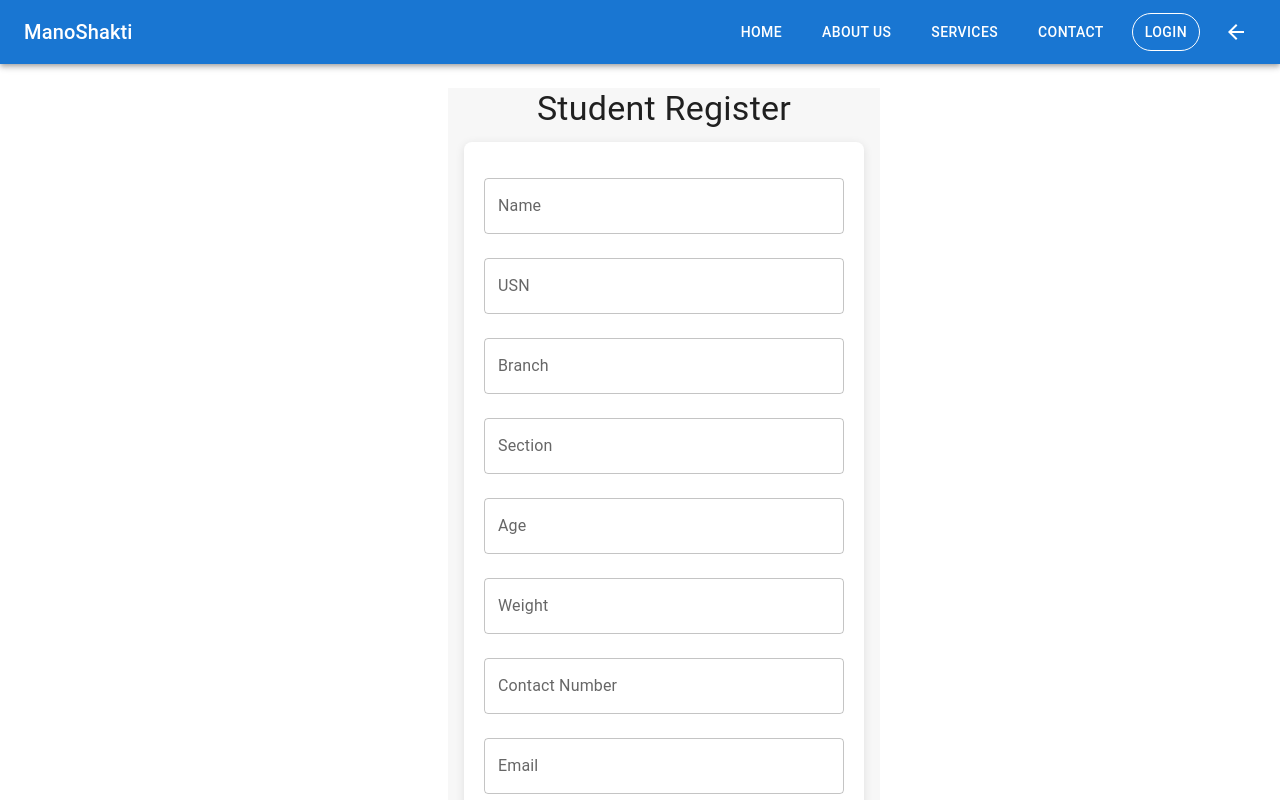
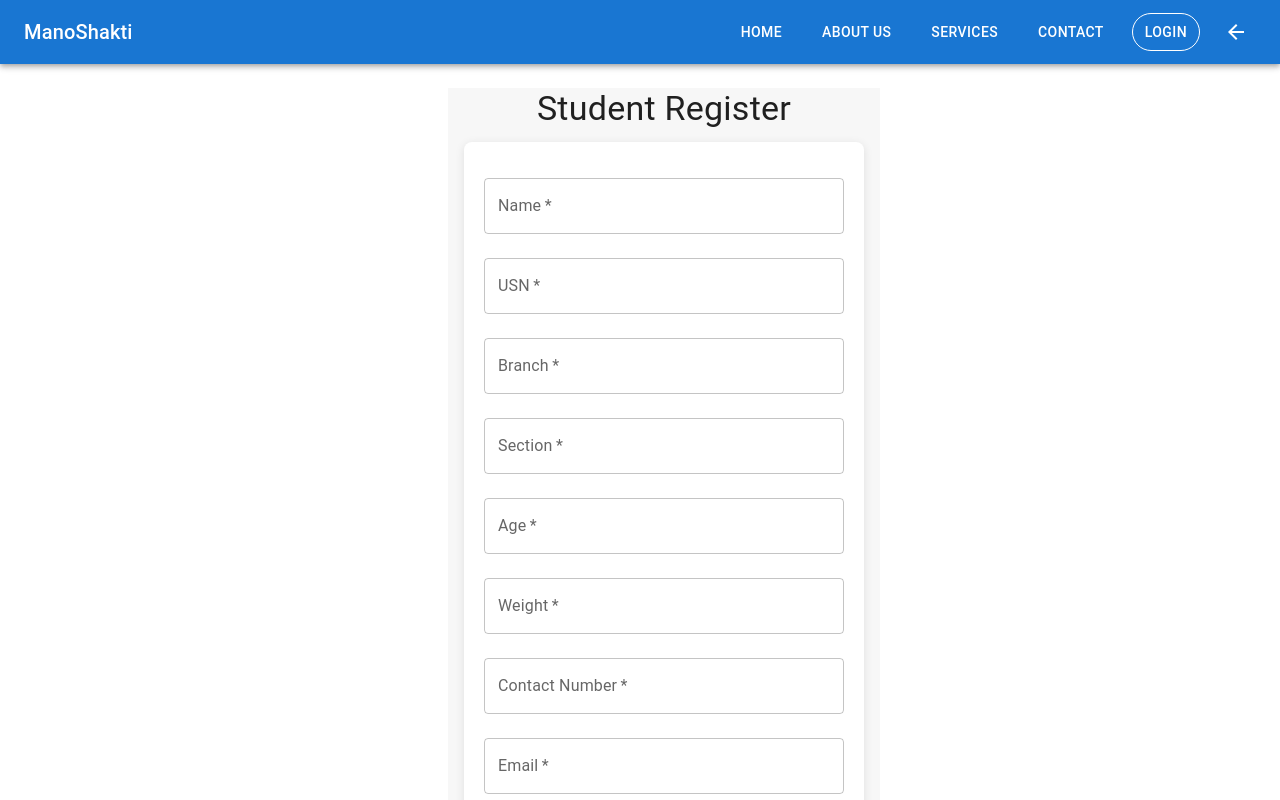
Before and after one commit to ShashankPrabhu21/project_ManoShakti, a React (Vite) app in the folder three-login-forms/: page /register/student in a window 1280 px wide. Built offline with nearby package versions, Linux system fonts and the light colour scheme.

Commit message:
login working

```diff
--- a/three-login-forms/src/components/Auth/StudentRegister.jsx
+++ b/three-login-forms/src/components/Auth/StudentRegister.jsx
@@ -2,7 +2,7 @@ import React, { useState } from 'react';
 import { Box, Button, TextField, Typography } from '@mui/material';
 import { getAuth, createUserWithEmailAndPassword } from 'firebase/auth';
 import { db } from '../../firebaseConfig';
-import { doc, setDoc } from 'firebase/firestore';
+import { doc, setDoc, collection } from 'firebase/firestore';
 
 function StudentRegister() {
   const [email, setEmail] = useState('');
@@ -15,23 +15,44 @@ function StudentRegister() {
   const [age, setAge] = useState('');
   const [weight, setWeight] = useState('');
   const [contact, setContact] = useState('');
+  const [isSubmitting, setIsSubmitting] = useState(false);
 
   const auth = getAuth();
 
+  const isValidEmail = (email) => /^[^\s@]+@[^\s@]+\.[^\s@]+$/.test(email);
+
   const handleRegister = async (e) => {
     e.preventDefault();
-    if (password !== confirmPassword) {
-      alert('Passwords do not match');
+
+    if (!name || !usn || !branch || !section || !age || !weight || !contact || !email || !password) {
+      alert('Please fill out all fields.');
       return;
     }
 
+    if (!isValidEmail(email)) {
+      alert('Please enter a valid email address.');
+      return;
+    }
+
+    if (password !== confirmPassword) {
+      alert('Passwords do not match.');
+      return;
+    }
+
+    setIsSubmitting(true);
+
     try {
       const userCredential = await createUserWithEmailAndPassword(auth, email, password);
-      const user = userCredential.user;
 
-      await setDoc(doc(db, 'students', user.uid), {
+      // Reference to the student document
+      const studentRef = doc(db, 'students', usn); // Using USN as the student ID
+
+      // Add registration details to 'details' subcollection
+
+      // Add registration details directly to 'details' subcollection
+      const detailsRef = collection(studentRef, 'details');
+      await setDoc(doc(detailsRef, usn), {  // Using USN as document ID in the subcollection
         name,
-        usn,
         branch,
         section,
         age,
@@ -39,11 +60,16 @@ function StudentRegister() {
         contact,
         email,
       });
-
       alert('Registration successful');
     } catch (error) {
-      console.error("Error registering user:", error);
-      alert(error.message);
+      console.error('Error registering user:', error);
+      if (error.code === 'auth/email-already-in-use') {
+        alert('This email is already registered.');
+      } else {
+        alert('An error occurred during registration. Please try again.');
+      }
+    } finally {
+      setIsSubmitting(false);
     }
   };
 
@@ -61,7 +87,9 @@ function StudentRegister() {
         paddingRight: '1rem',
       }}
     >
-      <Typography variant="h4" gutterBottom>Student Register</Typography>
+      <Typography variant="h4" gutterBottom>
+        Student Register
+      </Typography>
       <Box
         component="form"
         onSubmit={handleRegister}
@@ -75,17 +103,100 @@ function StudentRegister() {
           boxSizing: 'border-box',
         }}
       >
-        <TextField fullWidth label="Name" value={name} onChange={(e) => setName(e.target.value)} margin="normal" />
-        <TextField fullWidth label="USN" value={usn} onChange={(e) => setUsn(e.target.value)} margin="normal" />
-        <TextField fullWidth label="Branch" value={branch} onChange={(e) => setBranch(e.target.value)} margin="normal" />
-        <TextField fullWidth label="Section" value={section} onChange={(e) => setSection(e.target.value)} margin="normal" />
-        <TextField fullWidth label="Age" value={age} type="number" onChange={(e) => setAge(e.target.value)} margin="normal" />
-        <TextField fullWidth label="Weight" value={weight} type="number" onChange={(e) => setWeight(e.target.value)} margin="normal" />
-        <TextField fullWidth label="Contact Number" value={contact} onChange={(e) => setContact(e.target.value)} margin="normal" />
-        <TextField fullWidth label="Email" type="email" value={email} onChange={(e) => setEmail(e.target.value)} margin="normal" />
-        <TextField fullWidth label="Password" type="password" value={password} onChange={(e) => setPassword(e.target.value)} margin="normal" />
-        <TextField fullWidth label="Confirm Password" type="password" value={confirmPassword} onChange={(e) => setConfirmPassword(e.target.value)} margin="normal" />
-        <Button fullWidth variant="contained" color="primary" type="submit">Register</Button>
+        <TextField
+          fullWidth
+          label="Name"
+          value={name}
+          onChange={(e) => setName(e.target.value)}
+          margin="normal"
+          required
+        />
+        <TextField
+          fullWidth
+          label="USN"
+          value={usn}
+          onChange={(e) => setUsn(e.target.value)}
+          margin="normal"
+          required
+        />
+        <TextField
+          fullWidth
+          label="Branch"
+          value={branch}
+          onChange={(e) => setBranch(e.target.value)}
+          margin="normal"
+          required
+        />
+        <TextField
+          fullWidth
+          label="Section"
+          value={section}
+          onChange={(e) => setSection(e.target.value)}
+          margin="normal"
+          required
+        />
+        <TextField
+          fullWidth
+          label="Age"
+          value={age}
+          type="number"
+          onChange={(e) => setAge(e.target.value)}
+          margin="normal"
+          required
+        />
+        <TextField
+          fullWidth
+          label="Weight"
+          value={weight}
+          type="number"
+          onChange={(e) => setWeight(e.target.value)}
+          margin="normal"
+          required
+        />
+        <TextField
+          fullWidth
+          label="Contact Number"
+          value={contact}
+          onChange={(e) => setContact(e.target.value)}
+          margin="normal"
+          required
+        />
+        <TextField
+          fullWidth
+          label="Email"
+          type="email"
+          value={email}
+          onChange={(e) => setEmail(e.target.value)}
+          margin="normal"
+          required
+        />
+        <TextField
+          fullWidth
+          label="Password"
+          type="password"
+          value={password}
+          onChange={(e) => setPassword(e.target.value)}
+          margin="normal"
+          required
+        />
+        <TextField
+          fullWidth
+          label="Confirm Password"
+          type="password"
+          value={confirmPassword}
+          onChange={(e) => setConfirmPassword(e.target.value)}
+          margin="normal"
+          required
+        />
+        <Button
+          fullWidth
+          variant="contained"
+          color="primary"
+          type="submit"
+          disabled={isSubmitting}
+        >
+          {isSubmitting ? 'Registering...' : 'Register'}
+        </Button>
       </Box>
     </Box>
   );
--- a/three-login-forms/src/components/adhdform.jsx
+++ b/three-login-forms/src/components/adhdform.jsx
@@ -1,12 +1,10 @@
 import React, { useState } from "react";
-import { addDoc, collection } from "firebase/firestore";
-import {db} from "../firebaseConfig";
+import { addDoc, collection, doc, setDoc } from "firebase/firestore";
+import { db } from "../firebaseConfig";
 import "./threeform_style.css";
 
-const ADHDForm = () => {
-  const [responses, setResponses] = useState(
-    Array(18).fill("") // Initializes an array of 18 empty strings
-  );
+const ADHDForm = ({ studentId }) => {
+  const [responses, setResponses] = useState(Array(18).fill("")); // Initializes an array of 18 empty strings
   const [isSubmitting, setIsSubmitting] = useState(false);
   const [flashMessage, setFlashMessage] = useState(null); // Initialize flashMessage state
 
@@ -42,7 +40,7 @@ const ADHDForm = () => {
   const handleSubmit = async (e) => {
     e.preventDefault();
 
-    if (responses.includes(null)) {
+    if (responses.includes("")) {
       triggerFlashMessage("Please answer all questions.", "error");
       return;
     }
@@ -70,7 +68,14 @@ const ADHDForm = () => {
     const total_score = parta_score + partb_score;
 
     try {
-      await addDoc(collection(db, "adhd_responses"), {
+      // Reference to the student document and ADHD responses subcollection
+      const studentRef = doc(db, "students", studentId); // Using studentId (e.g., USN) as the document ID
+
+      // Save ADHD responses in the 'adhdresponses' subcollection of the student
+      const adhdResponsesRef = collection(studentRef, "adhdresponses");
+
+      // Adding a new document with the ADHD responses
+      await addDoc(adhdResponsesRef, {
         responses: numericalResponses,
         parta_score,
         partb_score,
@@ -80,11 +85,14 @@ const ADHDForm = () => {
         total_score,
         submittedAt: new Date(),
       });
+
       triggerFlashMessage("Response saved successfully!", "success");
-      setResponses(Array(18).fill(null));
+      setResponses(Array(18).fill("")); // Reset responses after submission
     } catch (error) {
       console.error("Error saving responses: ", error);
       triggerFlashMessage("Failed to save the response. Please try again.", "error");
+    } finally {
+      setIsSubmitting(false); // Reset submission state
     }
   };
 
@@ -125,9 +133,8 @@ const ADHDForm = () => {
           </div>
         ))}
         <button type="submit" className="submit-button" disabled={isSubmitting}>
-  Submit
-</button>
-
+          Submit
+        </button>
       </form>
     </div>
   );
--- a/three-login-forms/src/components/login/StudentLogin.jsx
+++ b/three-login-forms/src/components/login/StudentLogin.jsx
@@ -1,7 +1,6 @@
 import React, { useState } from 'react';
-import { auth, db } from '../../firebaseConfig'; // Import your Firebase config
-import { signInWithEmailAndPassword } from 'firebase/auth';
-import { doc, getDoc } from 'firebase/firestore'; // Firestore functions
+import { auth } from '../../firebaseConfig'; // Import your Firebase config
+import { signInWithEmailAndPassword } from 'firebase/auth'; // Firebase Authentication
 import { useNavigate, Link } from 'react-router-dom';
 import {
   Container,
@@ -19,30 +18,34 @@ function StudentLogin({ handleAuthentication }) {
   const [error, setError] = useState('');
   const navigate = useNavigate(); // Hook for navigation
 
+  // Clear error message when closing the Snackbar
+  const handleCloseSnackbar = () => {
+    setError('');
+  };
+
   const handleLogin = async (e) => {
     e.preventDefault();
-    setError(''); // Reset error message
+    setError(''); // Reset any existing error message
 
     try {
-      // Sign in with email and password
+      // Sign in with email and password using Firebase Authentication
       const userCredential = await signInWithEmailAndPassword(auth, email, password);
       const user = userCredential.user;
 
-      // Check if user data exists in Firestore 'students' collection
-      const studentRef = doc(db, 'students', user.uid);
-      const studentSnapshot = await getDoc(studentRef);
-
-      if (studentSnapshot.exists()) {
-        // If user exists, trigger authentication and navigate to student dashboard
-        handleAuthentication(true, 'student');
-        navigate('/student-dashboard'); // Navigate to the dashboard
+      // Trigger authentication and navigate to student dashboard
+      handleAuthentication(true, 'student');
+      navigate('/student-dashboard'); // Navigate to the student dashboard
+    } catch (error) {
+      // Firebase-specific error handling
+      if (error.code === 'auth/user-not-found') {
+        setError('No user found with this email.');
+      } else if (error.code === 'auth/wrong-password') {
+        setError('Incorrect password. Please try again.');
+      } else if (error.code === 'auth/invalid-email') {
+        setError('Invalid email format. Please check and try again.');
       } else {
-        // If user data doesn't exist, show error
-        setError('No data found for this user. Please contact support.');
+        setError('An error occurred during login. Please try again later.');
       }
-    } catch (error) {
-      // Display any login error
-      setError(error.message);
     }
   };
 
@@ -86,14 +89,14 @@ function StudentLogin({ handleAuthentication }) {
           </Button>
         </form>
 
-        {/* Display error message */}
+        {/* Display error message using Snackbar */}
         <Snackbar
           open={Boolean(error)}
           autoHideDuration={6000}
-          onClose={() => setError('')}
+          onClose={handleCloseSnackbar}
           anchorOrigin={{ vertical: 'top', horizontal: 'center' }} // Adjust position
         >
-          <Alert onClose={() => setError('')} severity="error" sx={{ width: '100%' }}>
+          <Alert onClose={handleCloseSnackbar} severity="error" sx={{ width: '100%' }}>
             {error}
           </Alert>
         </Snackbar>
```
